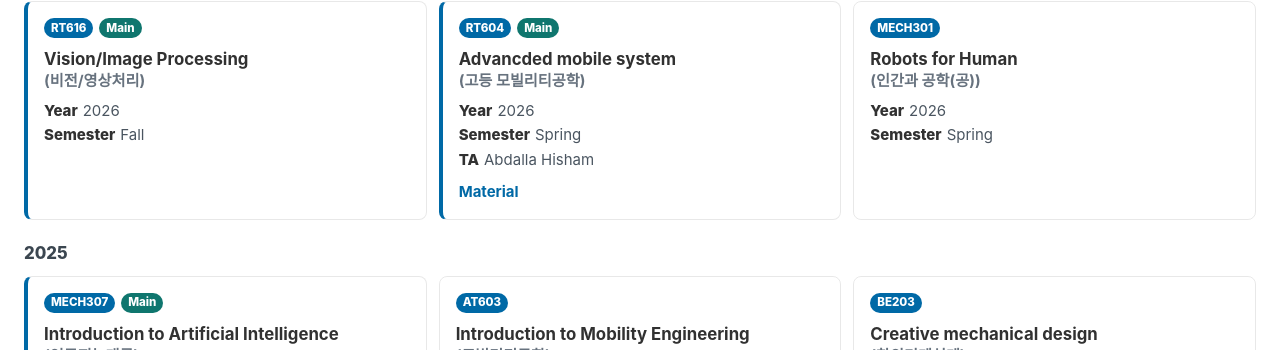
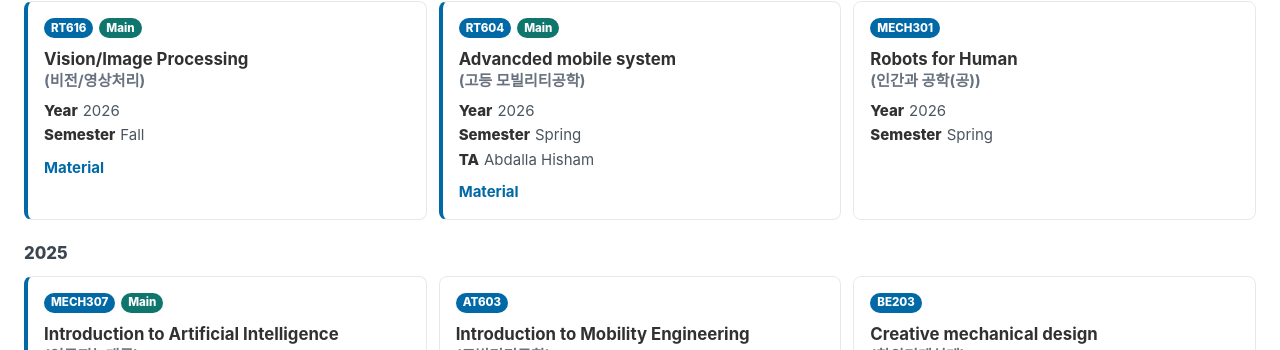
Before and after one commit to team-aprl/team-aprl.github.io, a Jekyll site: the page built from teaching.html, in a window 1280 px wide. Shown: the part 379-729 px from the top of the page. Built offline with Jekyll 4.4.1, drawn with Linux system fonts in a browser that asks for light colours.

Commit message:
Add RT616 teaching material link

```diff
--- a/teaching.html
+++ b/teaching.html
@@ -9,7 +9,7 @@ lang: "en"
       <section id="teaching" class="publications-section teaching-section"><div class="publications-heading"><div><h1>Teaching</h1><p>6 entries &middot; updated Jun 15, 2026</p></div></div>
         <div class="publication-year">2026</div><div class="teaching-list">
           <article class="teaching-card teaching-main"><div class="teaching-title-row"><span class="pub-badge pub-year">RT616</span><span class="pub-badge aprl">Main</span><h3>Vision/Image Processing<span>(비전/영상처리)</span></h3></div><div class="publication-meta"><span><b>Year</b>2026</span><span><b>Semester</b>Fall</span>
-            </div></article>
+            </div><div class="publication-actions"><a href="https://github.com/team-aprl/lecture-RT616-public">Material</a></div></article>
 
           <article class="teaching-card teaching-main"><div class="teaching-title-row"><span class="pub-badge pub-year">RT604</span><span class="pub-badge aprl">Main</span><h3>Advancded mobile system<span>(고등 모빌리티공학)</span></h3></div><div class="publication-meta"><span><b>Year</b>2026</span><span><b>Semester</b>Spring</span>
               <span><b>TA</b>Abdalla Hisham</span>
```
